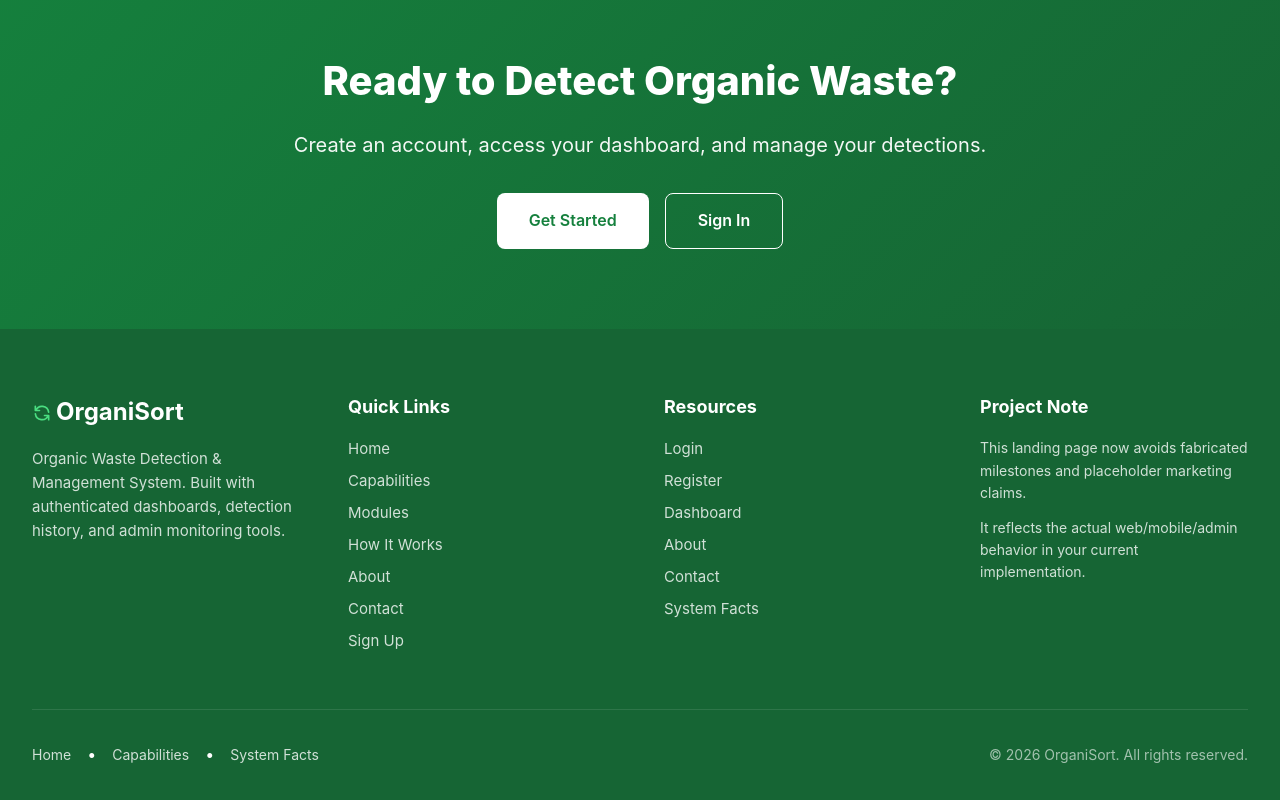
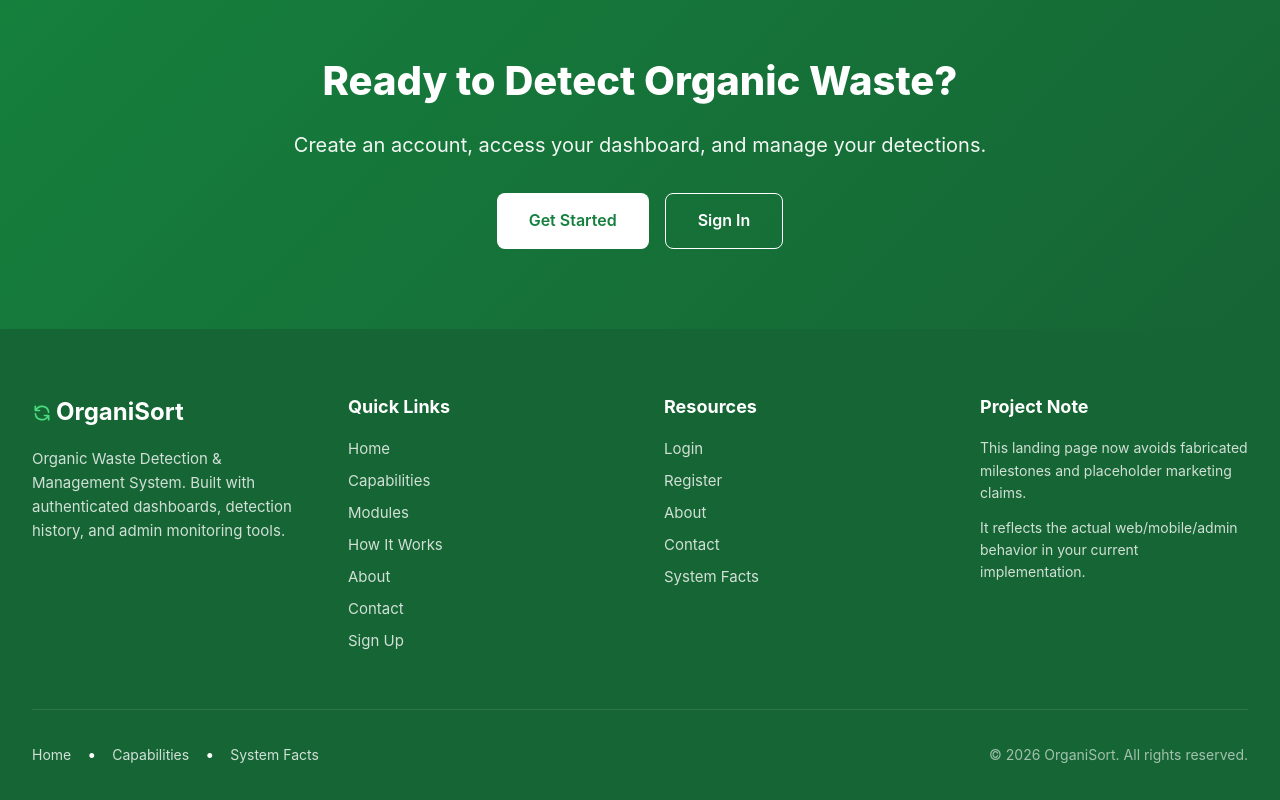
Before and after one commit to ctrlv-ince/organisort, a React (Vite) app in the folder webapp/: page / in a window 1280 px wide. Shown: the part 4428-5228 px from the top of the page. Built offline with nearby package versions, Linux system fonts and the light colour scheme; no server answers; the HTML template or start-up script is replaced by a standard one.

Commit message:
render quick links condtionally when user is logged in

```diff
--- a/webapp/src/pages/Index.jsx
+++ b/webapp/src/pages/Index.jsx
@@ -438,15 +438,23 @@ const LandingPage = () => {
               <a href="#news" className="footer-link">How It Works</a>
               <button onClick={() => navigate('/about')} className="footer-link">About</button>
               <button onClick={() => navigate('/contact')} className="footer-link">Contact</button>
-              <button onClick={() => navigate('/register')} className="footer-link">Sign Up</button>
+              {!user && (
+                <button onClick={() => navigate('/register')} className="footer-link">Sign Up</button>
+              )}
             </div>
 
             {/* Resources */}
             <div className="footer-col">
               <h3 className="footer-title">Resources</h3>
-              <a href="/login" className="footer-link">Login</a>
-              <a href="/register" className="footer-link">Register</a>
-              <a href="/dashboard" className="footer-link">Dashboard</a>
+              {!user && (
+                <>
+                  <a href="/login" className="footer-link">Login</a>
+                  <a href="/register" className="footer-link">Register</a>
+                </>
+              )}
+              {user && (
+                <a href="/dashboard" className="footer-link">Dashboard</a>
+              )}
               <a href="/about" className="footer-link">About</a>
               <a href="/contact" className="footer-link">Contact</a>
               <a href="#impact" className="footer-link">System Facts</a>
```
